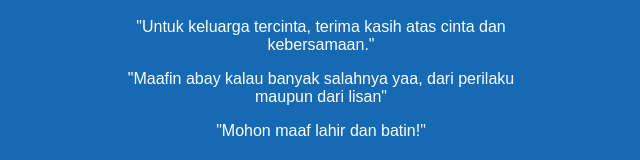
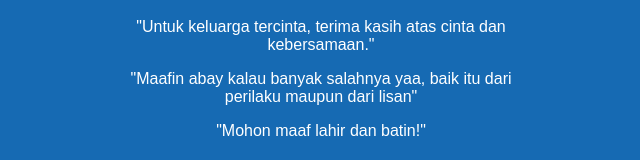
Before and after one commit to albarrrestyy/lebaran1446, a plain HTML site: page index.html in a window 1280 px wide. Both pictures are taken after a click on the button "Masuk". Shown: the part 539-699 px from the top of the page, without its empty margins (319-959 px from the left). Drawn offline with Linux system fonts and the light colour scheme.

Commit message:
Update index.html

```diff
--- a/index.html
+++ b/index.html
@@ -25,7 +25,7 @@
     <div class="ucapan-container">
         <p class="fade-in delay-1">"Selamat Idul Fitri 1446 H! Taqabbalallahu minna wa minkum."</p>
         <p class="fade-in delay-2">"Untuk keluarga tercinta, terima kasih atas cinta dan kebersamaan."</p>
-        <p class="fade-in delay-3">"Maafin abay kalau banyak salahnya yaa, dari perilaku maupun dari lisan"</p>
+        <p class="fade-in delay-3">"Maafin abay kalau banyak salahnya yaa, baik itu dari perilaku maupun dari lisan"</p>
         <p class="fade-in delay-4">"Mohon maaf lahir dan batin!"</p>
     </div>
 
```
